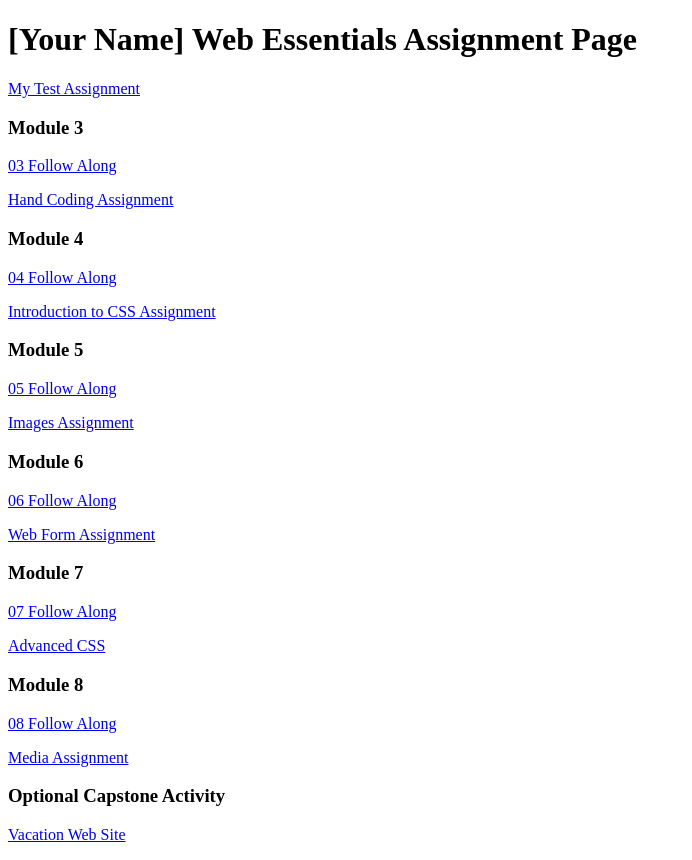
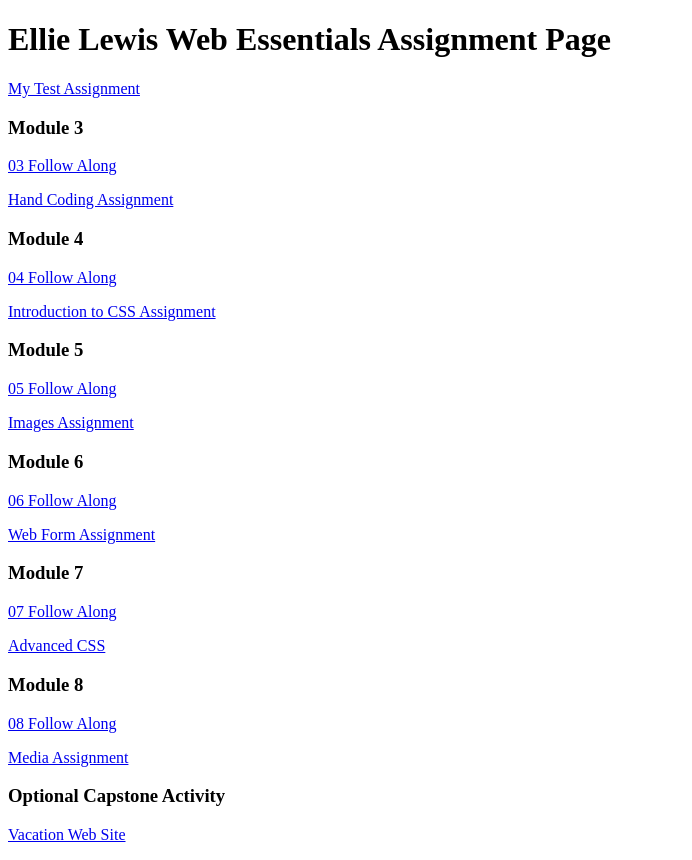
Before and after one commit to ellielewis22/dwdd1600, a plain HTML site: page index.html in a window 1280 px wide. Shown: the whole page, without its empty margins (0-692 px from the left). Drawn offline with Linux system fonts and the light colour scheme.

Commit message:
Added my name

```diff
--- a/index.html
+++ b/index.html
@@ -6,7 +6,7 @@
 		<title>dwdd 1600 assignment list page</title>
 	</head>
 	<body>
-		<h1>[Your Name] Web Essentials Assignment Page</h1>
+		<h1>Ellie Lewis Web Essentials Assignment Page</h1>
 		<p><a href="01test">My Test Assignment</a></p>
 
 		<h3>Module 3</h3>
```
